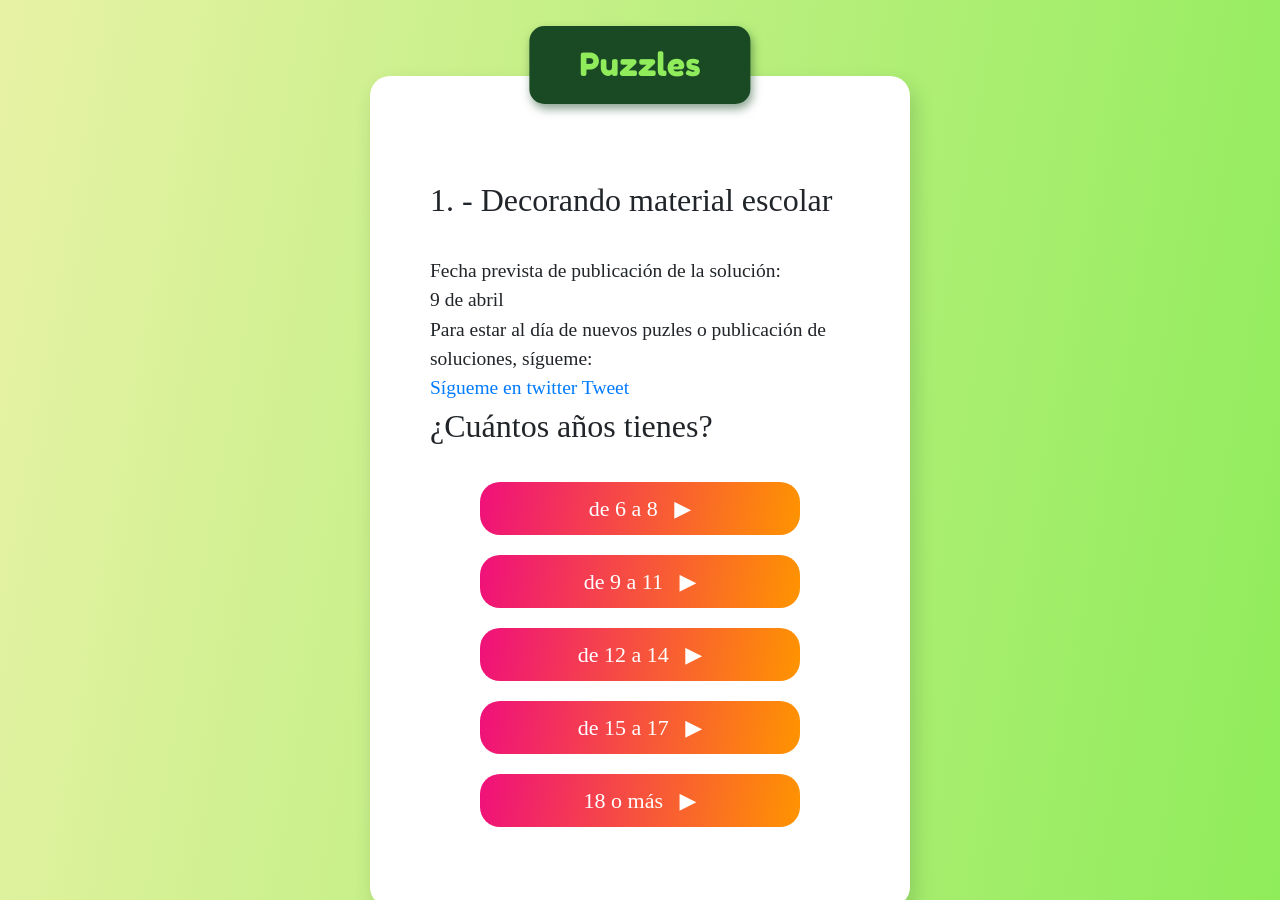
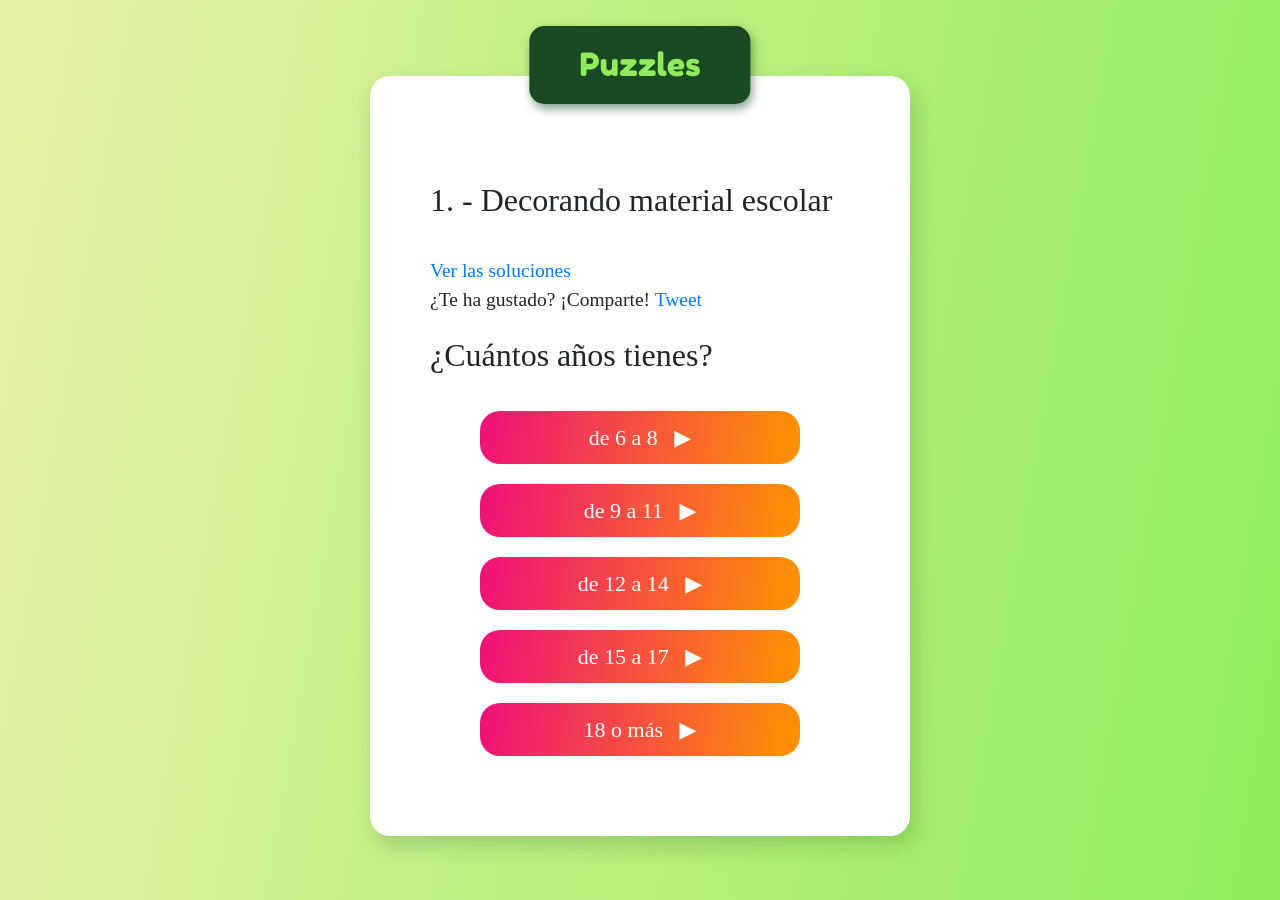
Before and after one commit to xmontero/coronamaze-com, a Jekyll site: the page built from es/index.html, in a window 1280 px wide and 900 px high, scrolled down 2407 px. Built offline with Jekyll 4.4.1, drawn with Linux system fonts in a browser that asks for light colours; nearby versions of some CDN libraries; some web fonts are replaced; comment, search, counter and statistics services are not loaded.

Commit message:
Activates the solutions for CA and ES.

```diff
--- a/_data/puzzleIndex.yml
+++ b/_data/puzzleIndex.yml
@@ -25,7 +25,7 @@ es:
     publishedPuzzles:
         1:
             title: Decorando material escolar
-            note: "Fecha prevista de publicación de la solución:<br/>9 de abril"
+            showSolutions: true
         2:
             title: Jugando a la Nintendo Switch
             note: "Fecha prevista de publicación de la solución:<br/>11 de abril"
@@ -44,7 +44,7 @@ ca:
     publishedPuzzles:
         1:
             title: Decorant material escolar
-            note: "Data prevista de publicació de la solució:<br/>9 d'abril"
+            showSolutions: true
         2:
             title: Jugant a la Nintendo Switch
             note: "Data prevista de publicació de la solució:<br/>11 de abril"
--- a/_data/socialNetworkTranslations.yml
+++ b/_data/socialNetworkTranslations.yml
@@ -1,4 +1,5 @@
 ca:
+    shareCaption: "T'ha agradat? Comparteix!"
     shareOnTwitter: "M'encanta aquesta web de puzzles! Per als nens del món confinats pel coronavirus!"
     followMeCaption: "Per estar al dia de nous puzles o publicació de solucions, segueix-me:"
     followMeOnTwitter: Segueix-me a twitter
@@ -11,6 +12,7 @@ en:
     followMeCaption: "To stay updated on new puzzles or solution publishing, follow me:"
     followMeOnTwitter: Follow me on twitter
 es:
+    shareCaption: "¿Te ha gustado? ¡Comparte!"
     shareOnTwitter: "¡Me encanta esta web de puzzles! ¡Para los niños del mundo confinados por el coronavirus!"
     followMeCaption: "Para estar al día de nuevos puzles o publicación de soluciones, sígueme:"
     followMeOnTwitter: Sígueme en twitter
--- a/_layouts/frontpageMultiPuzzle.html
+++ b/_layouts/frontpageMultiPuzzle.html
@@ -38,13 +38,23 @@ layout: base
                         <div class="cm_content">
                             <div class="cm_caption">{{ puzzleKey }}. - {{ puzzle.title }}</div>
                             <div>{{ puzzle.note }}</div>
-                            <div>
+                            {% if puzzle.showSolutions %}
                                 <div>
-                                    {{ site.data.socialNetworkTranslations[ page.language ].followMeCaption }}
+                                    <a href="/{{ page.language }}/1/1/solutions.html">{{ site.data.translations[ page.language ].showTheSolutions }}</a>
+                                    <p>
+                                        {{ site.data.socialNetworkTranslations[ page.language ].shareCaption }}
+                                        {% include socialNetworks/twitterShare.html %}
+                                    </p>
                                 </div>
-                                {% include socialNetworks/twitterFollowMe.html %}
-                                {% include socialNetworks/twitterShare.html %}
-                            </div>
+                            {% else %}
+                                <div>
+                                    <div>
+                                        {{ site.data.socialNetworkTranslations[ page.language ].followMeCaption }}
+                                    </div>
+                                    {% include socialNetworks/twitterFollowMe.html %}
+                                    {% include socialNetworks/twitterShare.html %}
+                                </div>
+                            {% endif %}
                             <div class="cm_caption">{{ translations.puzzles.subtitle }}</div>
                             <div class="cm_age-options">
                                 {% for option in page.puzzles.options %}
```
